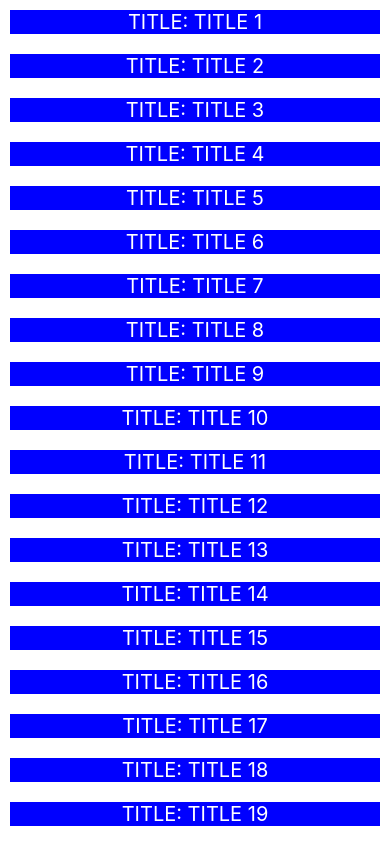
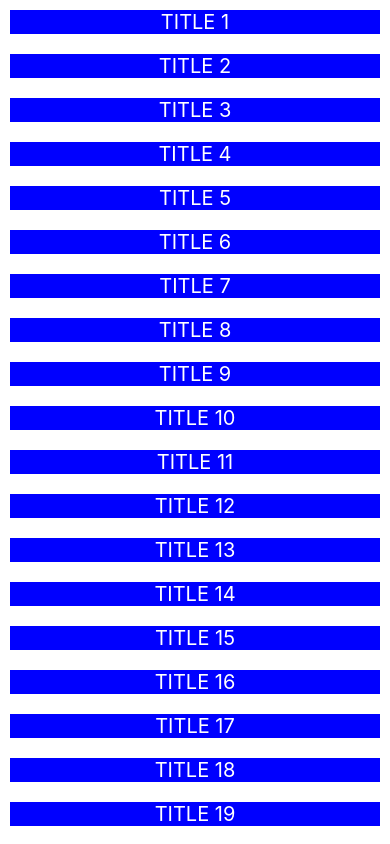
Before and after one commit to vinhhn3/tcd0304mobiledev, a React Native app: screen / in a window 390 px wide. Built offline with nearby package versions, Linux system fonts and the light colour scheme.

Commit message:
Using FlatList to display items

```diff
--- a/App.js
+++ b/App.js
@@ -1,11 +1,5 @@
 import React, { useState } from "react";
-import {
-  RefreshControl,
-  ScrollView,
-  StyleSheet,
-  Text,
-  View,
-} from "react-native";
+import { FlatList, RefreshControl, StyleSheet, Text, View } from "react-native";
 
 export default function App() {
   // Properties
@@ -37,7 +31,6 @@ export default function App() {
     setRefreshing(true);
     setItems([
       ...items,
-
       {
         key: 20,
         title: "title 20",
@@ -56,20 +49,34 @@ export default function App() {
 
   return (
     // <ScrollView style={styles.container} horizontal={true}>
-    <ScrollView
+    // <ScrollView
+    //   refreshControl={
+    //     <RefreshControl refreshing={refreshing} onRefresh={onRefresh} />
+    //   }
+    //   style={styles.container}
+    // >
+    //   {items.map((item) => {
+    //     return (
+    //       <View style={styles.item} key={item.key}>
+    //         <Text style={styles.text}>Title: {item.title}</Text>
+    //       </View>
+    //     );
+    //   })}
+    // </ScrollView>
+    <FlatList
+      // numColumns={4}
+      // horizontal
+      // inverted
+      data={items}
+      renderItem={({ item }) => (
+        <View style={styles.item} key={item.id}>
+          <Text style={styles.text}>{item.title}</Text>
+        </View>
+      )}
       refreshControl={
         <RefreshControl refreshing={refreshing} onRefresh={onRefresh} />
       }
-      style={styles.container}
-    >
-      {items.map((item) => {
-        return (
-          <View style={styles.item} key={item.key}>
-            <Text style={styles.text}>Title: {item.title}</Text>
-          </View>
-        );
-      })}
-    </ScrollView>
+    />
   );
 }
 
```
